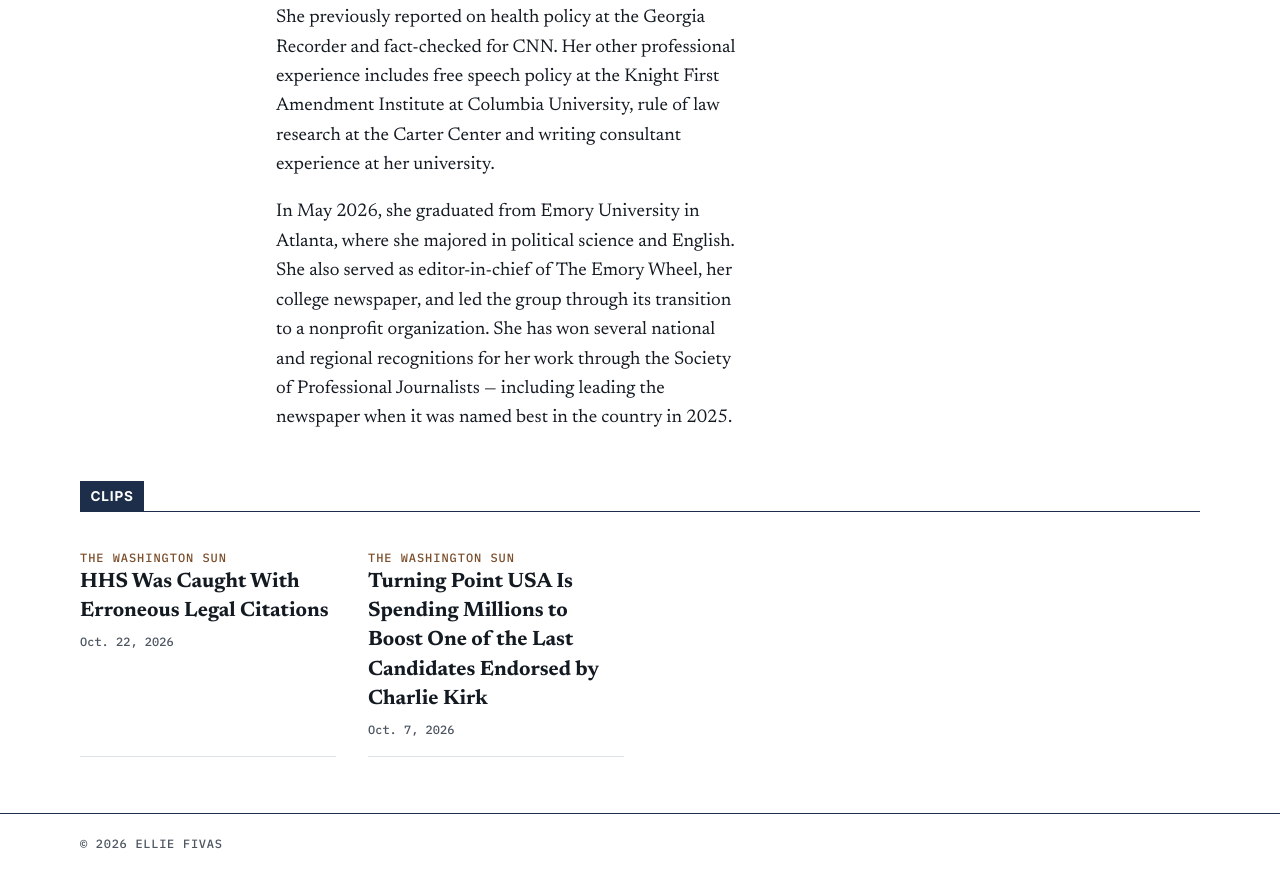
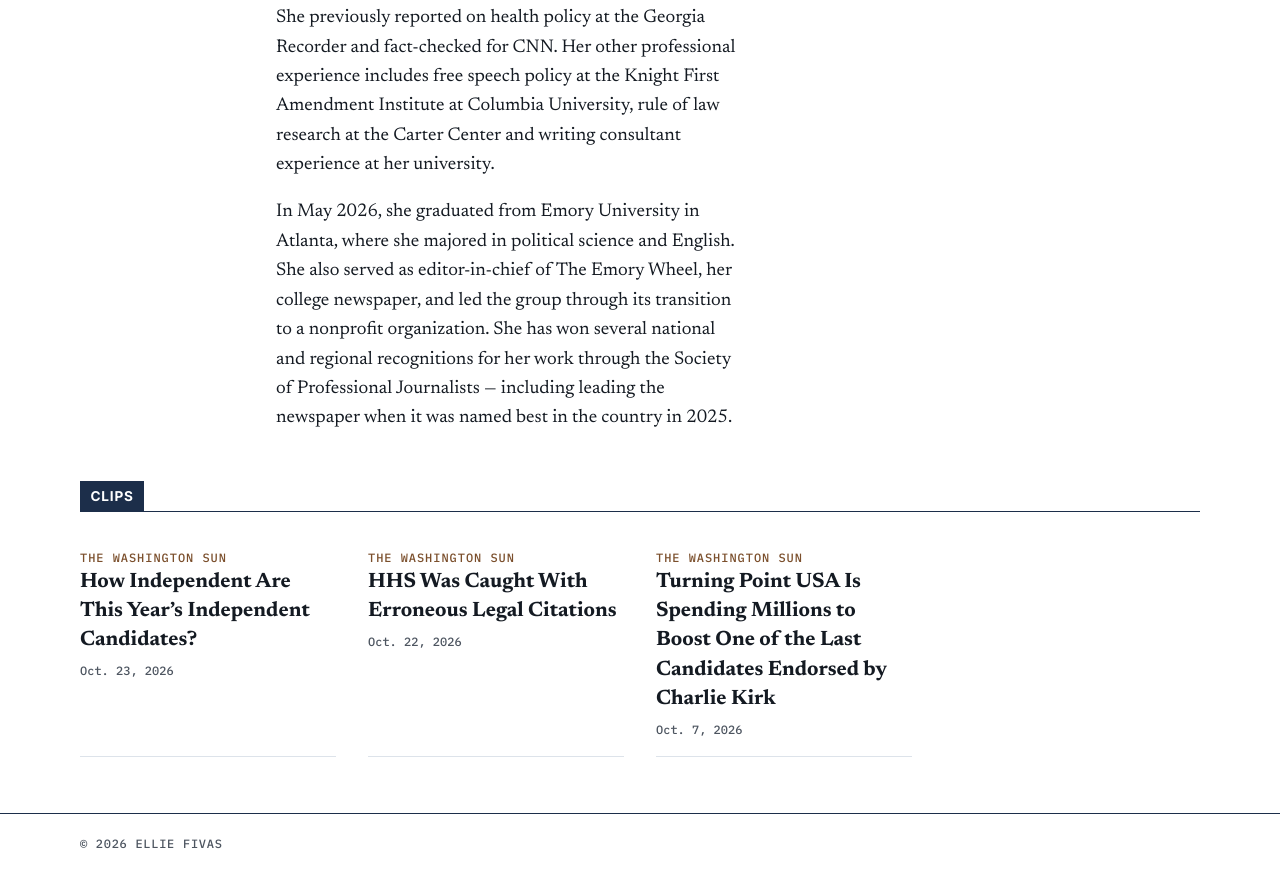
Before and after one commit to ef-2004/aji-ef, a plain HTML site: page index.html in a window 1280 px wide. Shown: the part 565-1450 px from the top of the page. Drawn offline with Linux system fonts and the light colour scheme.

Commit message:
Add clip: How Independent Are This Year’s Independent Candidates?
Co-Authored-By: Claude Opus 5.5 <noreply@anthropic.com>
Claude-Session: https://claude.ai/code/session_011Vjm2Hv9zAkW1XqRrqEgfG

```diff
--- a/index.html
+++ b/index.html
@@ -404,6 +404,11 @@
       <ul class="clip-list">
         <li>
           <span class="outlet">The Washington Sun</span>
+          <a href="https://www.washingtonsun.com/campaigns/independent-candidates-alaska-nebraska-congress">How Independent Are This Year’s Independent Candidates?</a>
+          <time datetime="2026-10-23">Oct. 23, 2026</time>
+        </li>
+        <li>
+          <span class="outlet">The Washington Sun</span>
           <a href="https://www.washingtonsun.com/agencies/hhs-caught-erroneous-citations">HHS Was Caught With Erroneous Legal Citations</a>
           <time datetime="2026-10-22">Oct. 22, 2026</time>
         </li>
```
